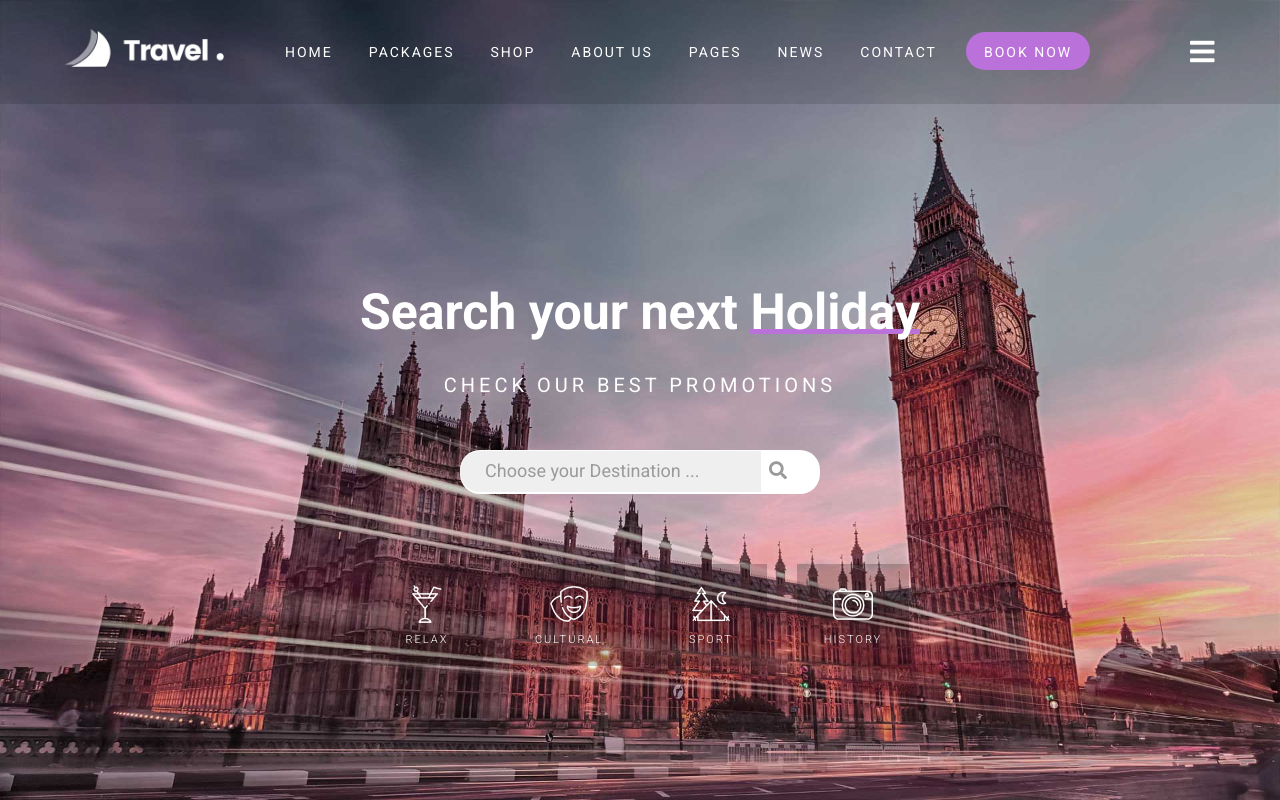
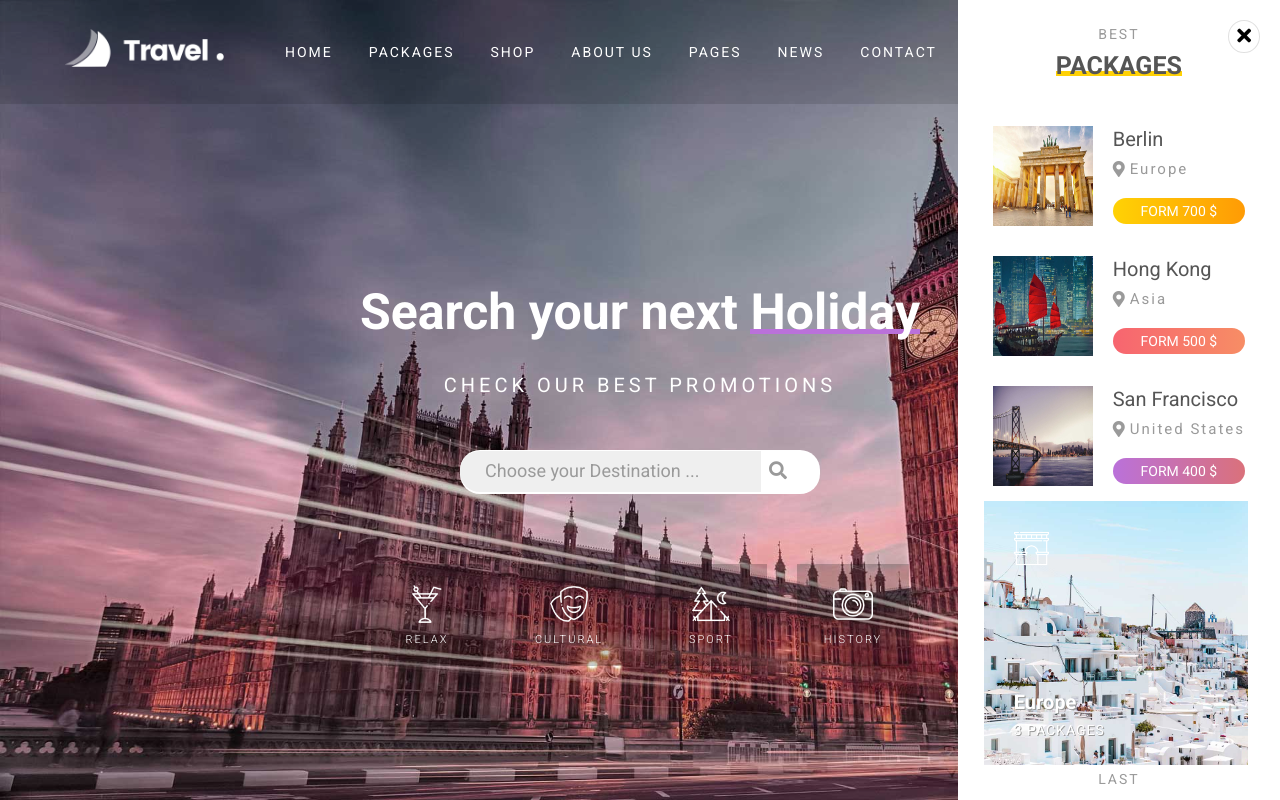
Before and after one commit to ginnyhoang/Travel, a plain HTML site: page index.html in a window 1280 px wide. Both pictures are taken after a click on the element 1202 px from the left and 51 px from the top of the page. Shown: the top 800 px of the page. Drawn offline with nearby package versions, Linux system fonts and the light colour scheme; files whose address does not match are found by name.

Commit message:
Update base.css

```diff
--- a/assets/css/base.css
+++ b/assets/css/base.css
@@ -97,3 +97,8 @@ html{
         transform: rotate(90deg);
     }
 }
+
+
+.open {
+    transform: translateX(0%) !important;
+}
```
